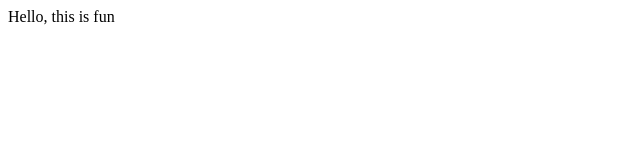
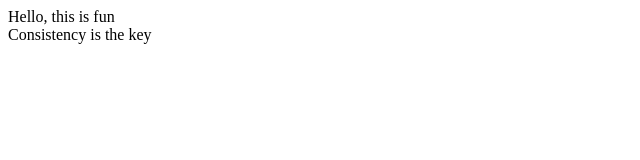
Before and after one commit to prma-odoo/prma_demo, a plain HTML site: page index.html in a window 1280 px wide. Shown: the whole page, without its empty margins (0-640 px from the left). Drawn offline with Linux system fonts and the light colour scheme.

Commit message:
Updated readme

```diff
--- a/index.html
+++ b/index.html
@@ -1 +1,2 @@
 <div>Hello, this is fun</div>
+<div> Consistency is the key </div>
```
Also changed, not shown: 1 other file.
